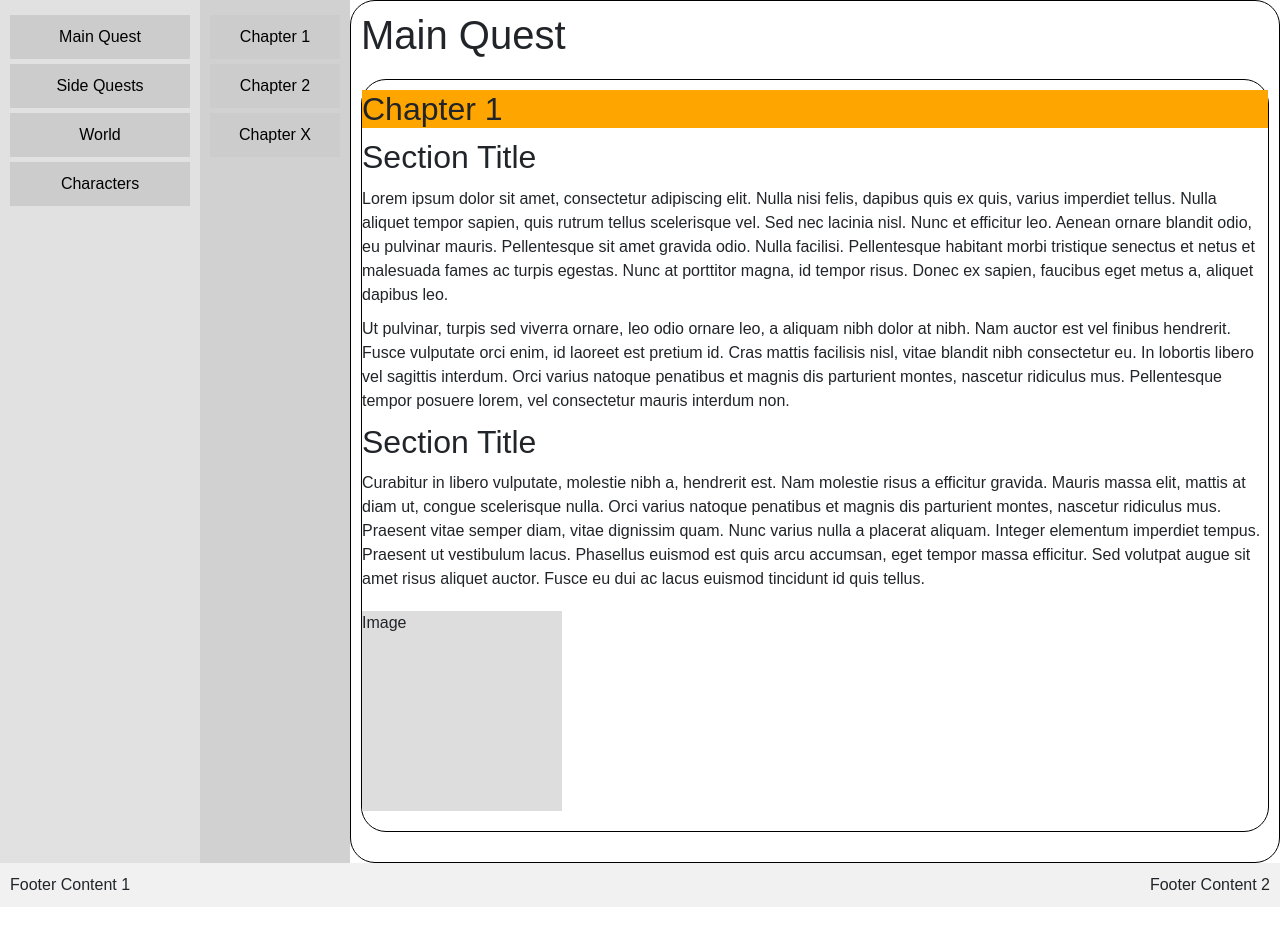
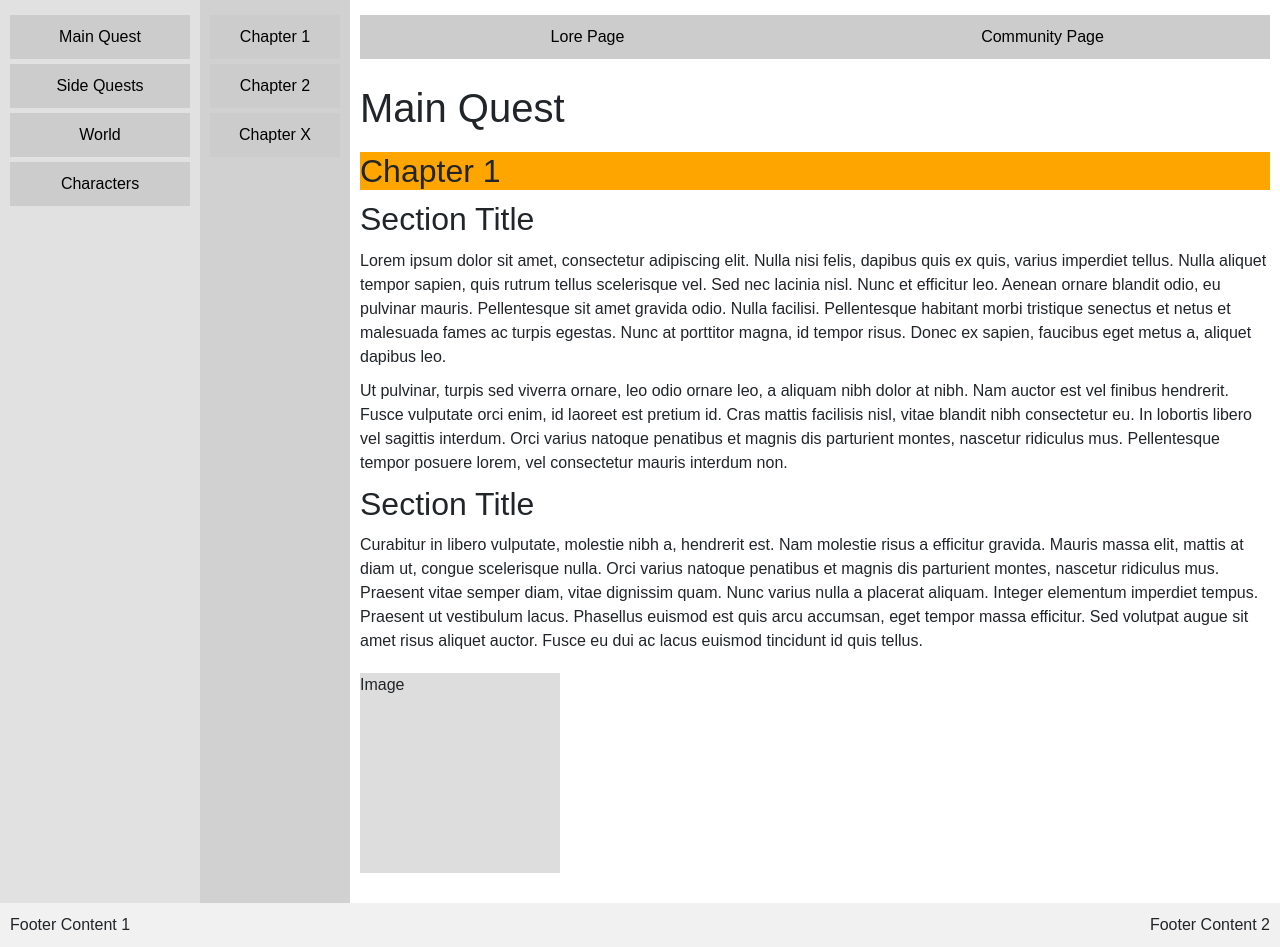
Before and after one commit to NagyGergo1/loretracker, a PHP site: page /gamePage.html in a window 1280 px wide. Shown: the part 64-1011 px from the top of the page. Before the commit the page ends 971 px from the top, so only its background shows below. Run offline with PHP 8.4, Linux system fonts and the light colour scheme.

Commit message:
A gombokat sikerült felvini a gamepage oldalra

```diff
--- a/css/gamePage.css
+++ b/css/gamePage.css
@@ -46,10 +46,6 @@ body {
     color: white;
 }
 
-/* .navbar div:hover  {
-    background-color: #555;
-} */
-
 .main {
     display: flex;
     flex: 1;
@@ -64,11 +60,24 @@ body {
     background-color: #d1d1d1;
     padding: 10px;
 }
+.button-container {
+    display: flex;
+    justify-content: center;
+    margin-bottom: 20px;
+}
+.button-container button {
+    margin-right: 10px;
+}
+.content-area {
+    flex: 1;
+    display: flex;
+    flex-direction: column;
+    padding: 10px;
+}
 .content {
     flex: 1;
-    padding: 10px;
 }
-.sidebar button, .chapter-navbar button, .content button {
+.sidebar button, .chapter-navbar button, .button-container button, .content button {
     display: block;
     width: 100%;
     margin: 5px 0;
--- a/gamePage.html
+++ b/gamePage.html
@@ -32,9 +32,14 @@
                 <button>Chapter 2</button>
                 <button>Chapter X</button>
             </div>
-            <div style="border: solid 1px black; border-radius: 25px;" class="content">
+            <div class="content-area">
+                <div class="button-container">
+                    <button>Lore Page</button>
+                    <button>Community Page</button>
+                </div>
+                <div class="content">
                     <h1>Main Quest</h1>
-                <div style="border: solid 1px black; border-radius: 25px;" class="chapter">
+                    <div class="chapter">
                         <h2 style="background-color: orange;">Chapter 1</h2>
                         <div class="section">
                             <h2>Section Title</h2>
@@ -49,6 +54,7 @@
                     </div>
                 </div>
             </div>
+        </div>
         <div class="footer">
             <div>Footer Content 1</div>
             <div>Footer Content 2</div>
```
Also changed, not shown: registerPage.html (+8 -0 lines). Lines whose indentation alone changed are shown as unchanged.
